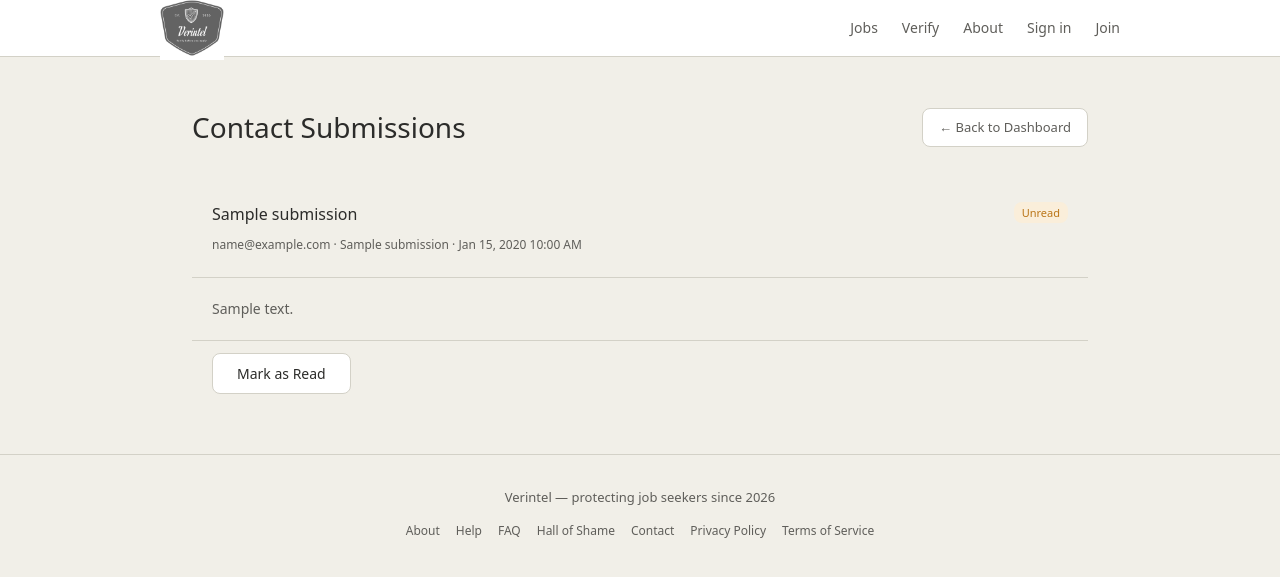
After one commit to Hrafn1377/Verintel, a Python web app: template templates/admin/contacts.html in a window 1280 px wide. The commit adds this page. Shown: the top 577 px of the page. Run offline with Jinja, Linux system fonts and the light colour scheme; the template is opened without the code that fills it: most values are stand-ins (such as "Sample title", 1, 10 or a date in 2020); some libraries are stand-ins or nearby versions.

Commit message:
Add admin panel with contacts, postings, and employers views

```diff
--- a/app/main.py
+++ b/app/main.py
@@ -19,6 +19,7 @@ from routers.discover import router as discover_router
 from routers.cv import router as cv_router
 from routers.employer import router as employer_router
 from urllib.parse import quote
+from routers.admin import router as admin_router
 
 Base.metadata.create_all(bind=engine)
 
@@ -57,6 +58,7 @@ app.include_router(reviews_router)
 app.include_router(cv_router)
 app.include_router(discover_router)
 app.include_router(employer_router)
+app.include_router(admin_router)
 
 
 @app.get("/")
--- a/static/css/main.css
+++ b/static/css/main.css
@@ -1912,3 +1912,158 @@ footer {
     border-radius: var(--radius-lg);
     padding: 1.5rem;
 }
+
+/* admin pages */
+.admin-page {
+    max-width: 900px;
+    margin: 0 auto;
+}
+
+.admin-header {
+    display: flex;
+    justify-content: space-between;
+    align-items: center;
+    margin-bottom: 2rem;
+}
+
+.admin-header h1 {
+    font-size: 28px;
+    font-weight: 500;
+}
+
+.admin-header p {
+    color: var(--color-text-muted);
+    margin-top: 4px;
+}
+
+.admin-stats {
+    display: grid;
+    grid-template-columns: repeat(5, 1fr);
+    gap: 1re;
+    margin-bottom: 2rem;
+}
+
+.admin-stat {
+    background: var(--color-surface);
+    border: 0.5px solid var(--color-border);
+    border-radius: var(--radius-lg);
+    padding: 1.25rem;
+    text-align: center;
+}
+
+.admin-stat--alert {
+    border-color: var(--color-warn);
+    background: var(--color-warn-bg);
+}
+
+.admin-stat-number {
+    display: block;
+    font-size: 32px;
+    font-weight: 500;
+    margin-bottom: 4px;
+}
+
+.admin-stat-label {
+    font-size: 12px;
+    color: var(--color-text-muted)
+}
+
+.admin-nav {
+    display: grid;
+    grid-template-columns: repeat(3, 1fr);
+    gap: 1rem;
+    margin-bottom: 2rem;
+}
+
+.admin-nav-item {
+    background: var(--color-surface);
+    border: 0.5px solid var(--color-border);
+    border-radius: var(--radius-lg);
+    padding: 1.5rem;
+    text-decoration: none;
+    color: var(--color-text);
+    display: block;
+}
+
+.admin-nav-item:hover {
+    background: var(--color-bg);
+}
+
+.admin-nav-item h2 {
+    font-size: 16px;
+    font-weight: 500;
+    margin-bottom: 0.5rem;
+}
+
+.admin-nav-item p {
+    font-size: 13px;
+    color: var(--color-text-muted);
+    margin-bottom: 0.75rem;
+}
+
+.admin-list {
+    display: flex;
+    flex-direction: column;
+    gap: 1rem;
+}
+
+.admin-card {
+    background: var(--color-surface);
+    border: 0.5px solid var(--color-border);
+    border-radius: var(--radius-lg);
+    overflow: hidden;
+}
+
+.admin-card--unread {
+    border-left: 3px solid var(--color-warn);
+}
+
+.admin-card-header {
+    display: flex;
+    justify-content: space-between;
+    align-items: flex-start;
+    padding: 1.25rem;
+    border-bottom: 0.5px solid var(--color-border);
+    gap: 1rem;
+}
+
+.admin-card-header h2 {
+    font-size: 16px;
+    font-weight: 500;
+    margin-bottom: 4px;
+}
+
+.admin-card-meta {
+    font-size: 12px;
+    color: var(--color-text-muted);
+}
+
+.admin-card-actions {
+    display: flex;
+    gap: 6px;
+    align-items: center;
+    flex-shrink: 0;
+}
+
+.admin-card-body {
+    padding: 1.25rem;
+    font-size: 14px;
+    color: var(--color-text-muted);
+    line-height: 1.6;
+}
+
+.admin-card-footer {
+    padding: 0.75rem 1.25rem;
+    border-top: 0.5px solid var(--color-border);
+    background: var(--color-bg);
+}
+
+@media (max-width: 768px) {
+    .admin-stats {
+        grid-template-columns: repeat(2, 1fr);
+    }
+
+    .admin-nav {
+        grid-template-columns: 1fr;
+    }
+}
--- /dev/null
+++ b/templates/admin/contacts.html
@@ -0,0 +1,49 @@
+{% extends "base.html" %}
+
+{% block title %}Contact Submissions - Verintel Admin{% endblock %}
+{% block robots %}<meta name="robots" content="noindex, nofollow">{% endblock %}
+
+{% block content %}
+<div class="admin-page">
+    <div class="admin-header">
+        <h1>Contact Submissions</h1>
+        <a href="/admin" class="btn-secondary">← Back to Dashboard</a>
+    </div>
+
+    {% if not submissions %}
+    <div class="empty-state">
+        <p>No contact submissions yet.</p>
+    </div>
+    {% else %}
+    <div class="admin-list">
+        {% for submission in submissions %}
+        <div calss="admin-card {% if not submissions.is_read %}admin-card--unread{% endif %}">
+            <div class="admin-card-header">
+                <div>
+                    <h2>{{ submission.name }}</h2>
+                    <span class="admin-card-meta">{{ submission.email }} · {{ submission.subject or "No subject" }} · {{ submission.created_at.strftime("%b %d, %Y %I:%M %p") }}</span>
+                </div>
+                <div class="admin-card-actions">
+                    {% if not submission.is_read %}
+                    <span class="score-badge score-badge--warn">Unread</span>
+                    {% else %}
+                    <span class="score-badge">Read</span>
+                    {% endif %}
+                </div>
+            </div>
+            <div class="admin-card-body">
+                <p>{{ submission.message }}</p>
+            </div>
+            {% if not submission.is_read %}
+            <div class="admin-card-footer">
+                <form method="POST" action="/admin/contacts/{{ submission.id }}/read">
+                    <button type="submit" class="btn-secondary">Mark as Read</button>
+                </form>
+            </div>
+            {% endif %}
+        </div>
+        {% endfor %}
+    </div>
+    {% endif %}
+</div>
+{% endblock %}
```
Also changed, not shown: app/routers/admin.py (added, +130 -0 lines), templates/admin/dashboard.html (added, +55 -0 lines), templates/admin/employers.html (added, +48 -0 lines), templates/admin/postings.html (added, +49 -0 lines).
